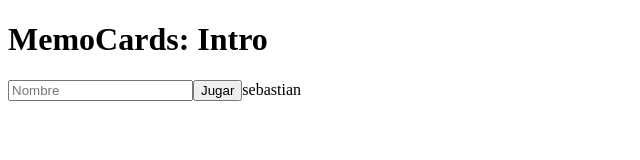
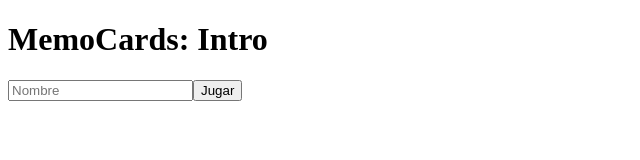
Before and after one commit to ctrlProgrammer/memocards, a React (Create React App) app: page / in a window 1280 px wide. Shown: the top 160 px of the page, without its empty margins (0-640 px from the left). Built offline with nearby package versions, Linux system fonts and the light colour scheme.

Commit message:
Set all functions on intro page (to set user in store state)

```diff
--- a/src/components/molecules/form/form.jsx
+++ b/src/components/molecules/form/form.jsx
@@ -38,7 +38,7 @@ class ConnectedForm extends React.Component {
       return <Redirect to="/game" />;
     } else {
       return (
-        <div className="form">
+        <form className="form" onSubmit={e => this.props.handleInput(e)}>
           <Input
             onChange={this.handleInput}
             name={this.props.input.name}
@@ -46,9 +46,8 @@ class ConnectedForm extends React.Component {
             placeholder={this.props.input.placeholder}
             value={this.state.input}
           />
-          <Button onClick={this.handleSubmit} text={this.props.button.text} />
-          {this.props.player}
-        </div>
+          <Button text={this.props.button.text} />
+        </form>
       );
     }
   }
--- a/src/components/pages/intro.jsx
+++ b/src/components/pages/intro.jsx
@@ -1,12 +1,23 @@
 import React from "react";
 
 import Title from "./../atoms/title";
+import { Redirect } from "react-router-dom";
 import Form from "./../molecules/form/form.jsx";
 
-export default class Intro extends React.Component {
+//redux
+import { connect } from "react-redux";
+import setPlayer from "../../redux/actions/player/setPlayer";
+
+class Intro extends React.Component {
   constructor(props) {
     super(props);
 
+    //State
+    this.state = {
+      playerSet: false
+    };
+
+    // Form properties
     this.form = {
       input: {
         name: "name",
@@ -17,14 +28,50 @@ export default class Intro extends React.Component {
         text: "Jugar"
       }
     };
+
+    //bind all functions
+    this.handleInput = this.handleInput.bind(this);
+  }
+
+  handleInput(e) {
+    e.preventDefault();
+
+    const userName = e.currentTarget[0].value;
+
+    if (userName) {
+      this.props.setPlayer(userName);
+      this.setState({ playerSet: true });
+    } else {
+      console.log("Debes colocar tu nombre");
+    }
   }
 
   render() {
-    return (
-      <div className="page">
-        <Title title="MemoCards: Intro" />
-        <Form input={this.form.input} button={this.form.button} />
-      </div>
-    );
+    if (this.state.playerSet) {
+      return <Redirect to="/game" />;
+    } else {
+      return (
+        <div className="page">
+          <Title title="MemoCards: Intro" />
+          <Form
+            handleInput={this.handleInput}
+            input={this.form.input}
+            button={this.form.button}
+          />
+        </div>
+      );
+    }
   }
 }
+
+const mapDispatchToProps = {
+  setPlayer
+};
+
+const mapStateToProps = state => {
+  return {
+    player: state.player
+  };
+};
+
+export default connect(mapStateToProps, mapDispatchToProps)(Intro);
```
